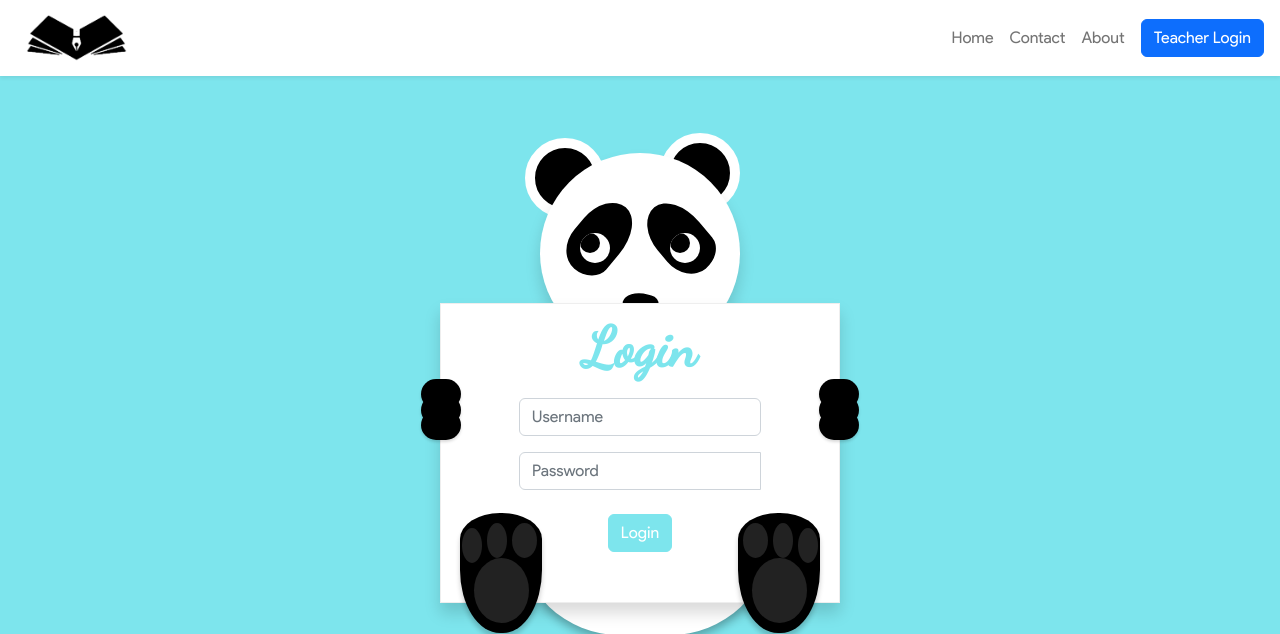
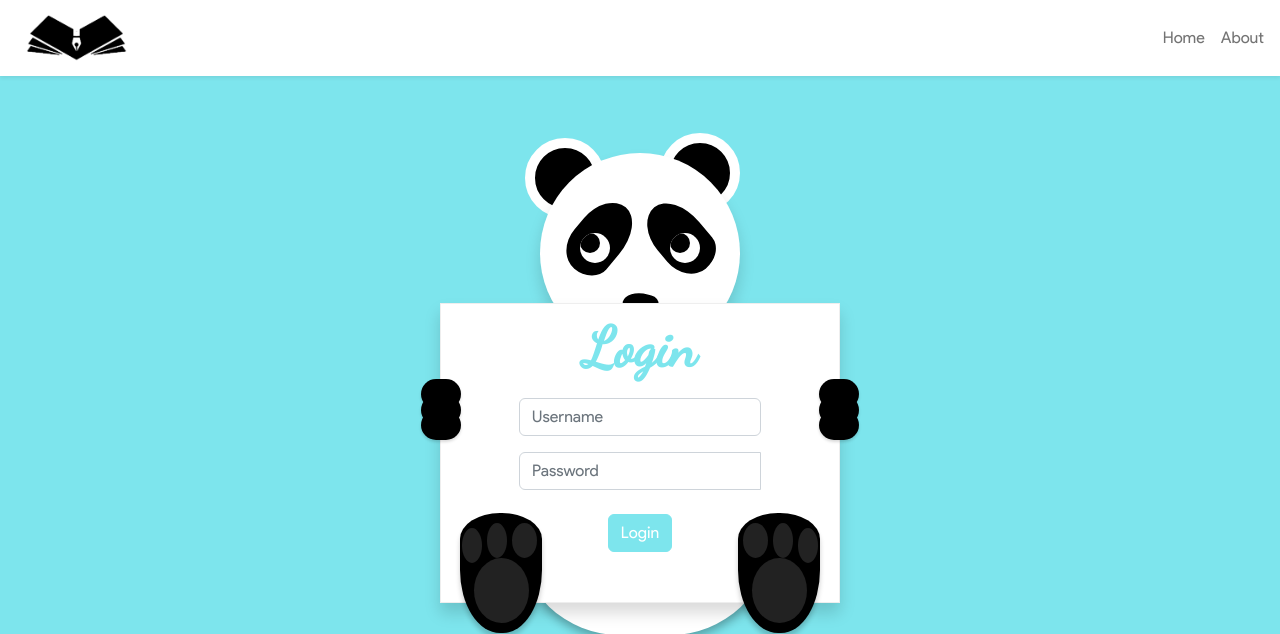
Before and after one commit to karanmandve/VISTA, a Flask app: page /teacher-login in a window 1280 px wide. Shown: the top 634 px of the page. Run offline with Flask 3, Linux system fonts and the light colour scheme; some libraries are stand-ins or nearby versions.

Commit message:
fix teacher login button showing in teacher-login page

```diff
--- a/app.py
+++ b/app.py
@@ -164,15 +164,15 @@ def teacher():
 
         if admin.roll_no != roll_no:
             flash("Id does not exist, please try again")
-            return render_template("Teachers/teacher-login.html", dashboard_login_form=dashboard_login_form)
+            return render_template("Teachers/teacher-login.html", dashboard_login_form=dashboard_login_form, teacher_page=True)
         elif bcrypt.checkpw(password, admin_password_hash):
             login_user(admin)
             return render_template("Dashboard_for_teachers/dashboard.html")
         else:
             flash("Password is wrong, try again")
-            return render_template("Teachers/teacher-login.html", dashboard_login_form=dashboard_login_form)
+            return render_template("Teachers/teacher-login.html", dashboard_login_form=dashboard_login_form, teacher_page=True)
 
-    return render_template("Teachers/teacher-login.html", dashboard_login_form=dashboard_login_form)
+    return render_template("Teachers/teacher-login.html", dashboard_login_form=dashboard_login_form, teacher_page=True)
 
 
 @app.route("/logout")
--- a/templates/header.html
+++ b/templates/header.html
@@ -17,15 +17,12 @@
         </li>
           {% endif %}
           <li class="nav-item">
-              <a class="nav-link menu">Home</a>
-          </li>
-          <li class="nav-item">
-              <a class="nav-link menu">Contact</a>
+              <a href="/" class="nav-link menu">Home</a>
           </li>
           <li class="nav-item menu">
               <a href="/about" class="nav-link menu">About</a>
           </li>
-          {% if not current_user.is_authenticated %}
+          {% if not (current_user.is_authenticated or teacher_page) %}
           <li class="nav-item">
               <a href="{{ url_for('teacher') }}" class="nav-link"><div class="btn btn-primary">Teacher Login</div></a>
           </li>
```
